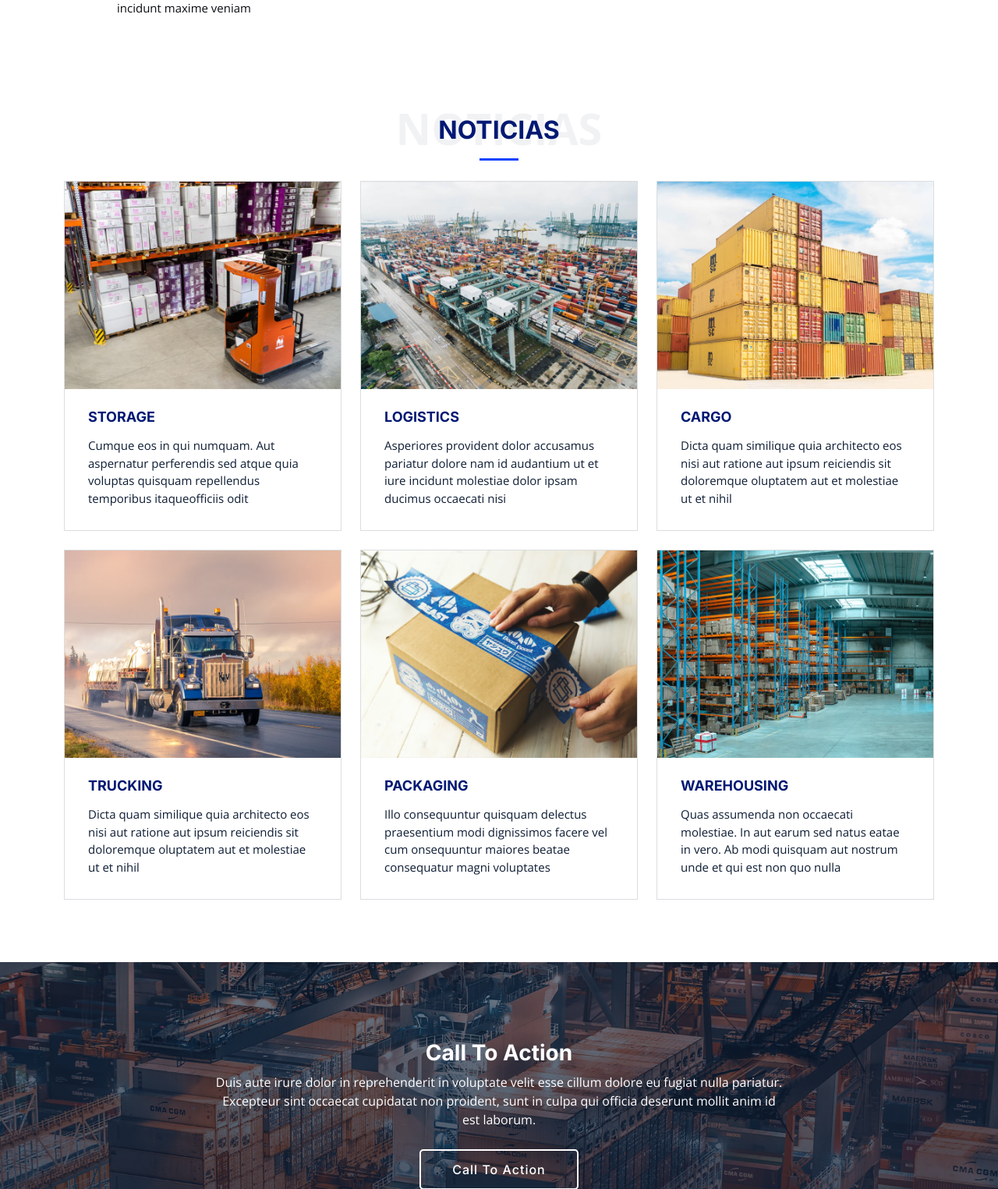
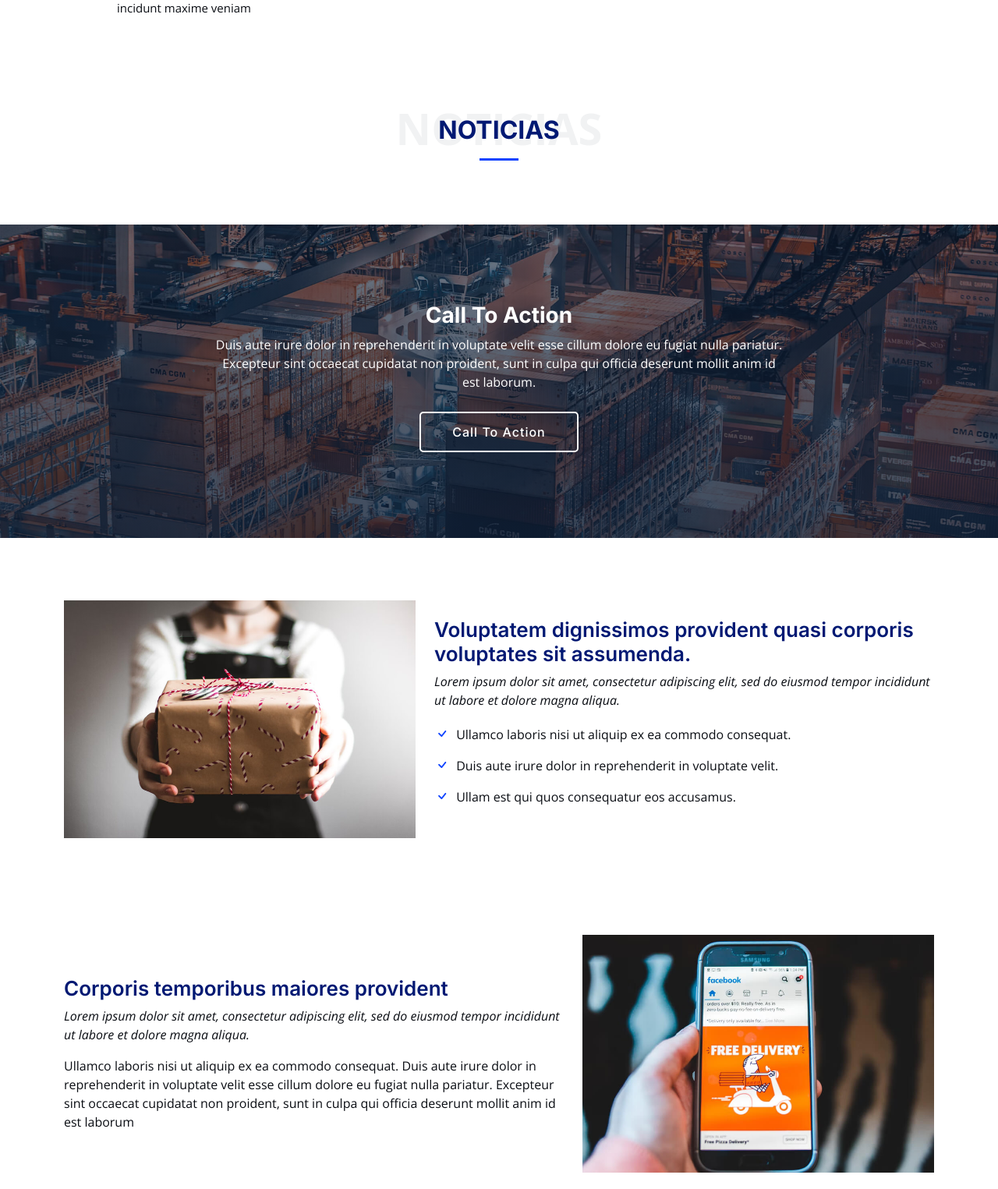
Before and after one commit to adriel-lab/sistema, a PHP site: page / in a window 1280 px wide. Shown: the part 1377-2902 px from the top of the page at 78% size. Run offline with PHP 8.4, Linux system fonts and the light colour scheme; data that the repository does not hold is empty.

Commit message:
Update index.php

```diff
--- a/index.php
+++ b/index.php
@@ -271,7 +271,7 @@ if($_SERVER['REQUEST_METHOD'] == 'POST') {
       echo '<div class="card-body">';
       echo '<h3><a href="service-details.html" class="stretched-link">' .  $row['title'] . '</a></h3>';
       echo '<p class="card-text">' . $row['content'] . '</p>';
-      echo '<a href="#" class="card-link">Por ' . $row['author'] . ' em ' . $row['date'] . '</a>';
+      echo '<h6><a href="service-details.html" class="card-link">Por ' .  $row['author'] . ' em ' . $row['date'] . '</a></h6>';
       echo '</div>';
       echo '</div>';
       echo '</div>';
@@ -307,65 +307,7 @@ if($_SERVER['REQUEST_METHOD'] == 'POST') {
 
         <div class="row gy-4">
 
-          <div class="col-lg-4 col-md-6" data-aos="fade-up" data-aos-delay="100">
-            <div class="card">
-              <div class="card-img">
-                <img src="assets/img/storage-service.jpg" alt="" class="img-fluid">
-              </div>
-              <h3><a href="service-details.html" class="stretched-link">Storage</a></h3>
-              <p>Cumque eos in qui numquam. Aut aspernatur perferendis sed atque quia voluptas quisquam repellendus temporibus itaqueofficiis odit</p>
-            </div>
-          </div><!-- End Card Item -->
-
-          <div class="col-lg-4 col-md-6" data-aos="fade-up" data-aos-delay="200">
-            <div class="card">
-              <div class="card-img">
-                <img src="assets/img/logistics-service.jpg" alt="" class="img-fluid">
-              </div>
-              <h3><a href="service-details.html" class="stretched-link">Logistics</a></h3>
-              <p>Asperiores provident dolor accusamus pariatur dolore nam id audantium ut et iure incidunt molestiae dolor ipsam ducimus occaecati nisi</p>
-            </div>
-          </div><!-- End Card Item -->
-
-          <div class="col-lg-4 col-md-6" data-aos="fade-up" data-aos-delay="300">
-            <div class="card">
-              <div class="card-img">
-                <img src="assets/img/cargo-service.jpg" alt="" class="img-fluid">
-              </div>
-              <h3><a href="service-details.html" class="stretched-link">Cargo</a></h3>
-              <p>Dicta quam similique quia architecto eos nisi aut ratione aut ipsum reiciendis sit doloremque oluptatem aut et molestiae ut et nihil</p>
-            </div>
-          </div><!-- End Card Item -->
-
-          <div class="col-lg-4 col-md-6" data-aos="fade-up" data-aos-delay="400">
-            <div class="card">
-              <div class="card-img">
-                <img src="assets/img/trucking-service.jpg" alt="" class="img-fluid">
-              </div>
-              <h3><a href="service-details.html" class="stretched-link">Trucking</a></h3>
-              <p>Dicta quam similique quia architecto eos nisi aut ratione aut ipsum reiciendis sit doloremque oluptatem aut et molestiae ut et nihil</p>
-            </div>
-          </div><!-- End Card Item -->
-
-          <div class="col-lg-4 col-md-6" data-aos="fade-up" data-aos-delay="500">
-            <div class="card">
-              <div class="card-img">
-                <img src="assets/img/packaging-service.jpg" alt="" class="img-fluid">
-              </div>
-              <h3><a href="service-details.html" class="stretched-link">Packaging</a></h3>
-              <p>Illo consequuntur quisquam delectus praesentium modi dignissimos facere vel cum onsequuntur maiores beatae consequatur magni voluptates</p>
-            </div>
-          </div><!-- End Card Item -->
-
-          <div class="col-lg-4 col-md-6" data-aos="fade-up" data-aos-delay="600">
-            <div class="card">
-              <div class="card-img">
-                <img src="assets/img/warehousing-service.jpg" alt="" class="img-fluid">
-              </div>
-              <h3><a href="service-details.html" class="stretched-link">Warehousing</a></h3>
-              <p>Quas assumenda non occaecati molestiae. In aut earum sed natus eatae in vero. Ab modi quisquam aut nostrum unde et qui est non quo nulla</p>
-            </div>
-          </div><!-- End Card Item -->
+          <!-- Espaço entre os containers -->
 
         </div>
 
```
